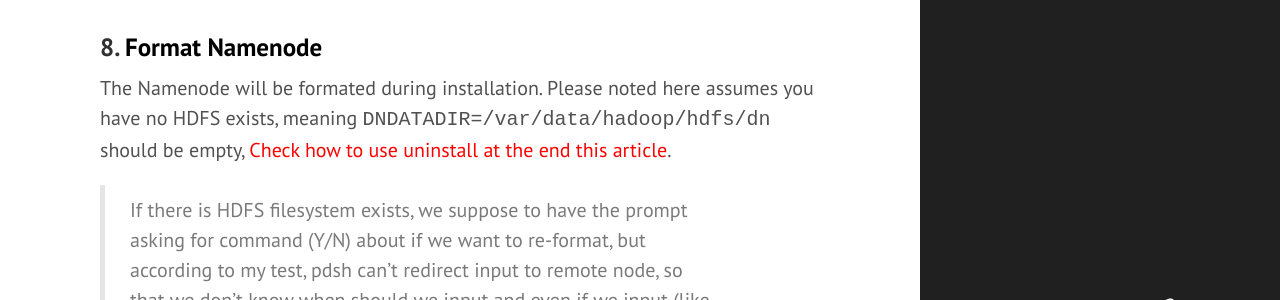
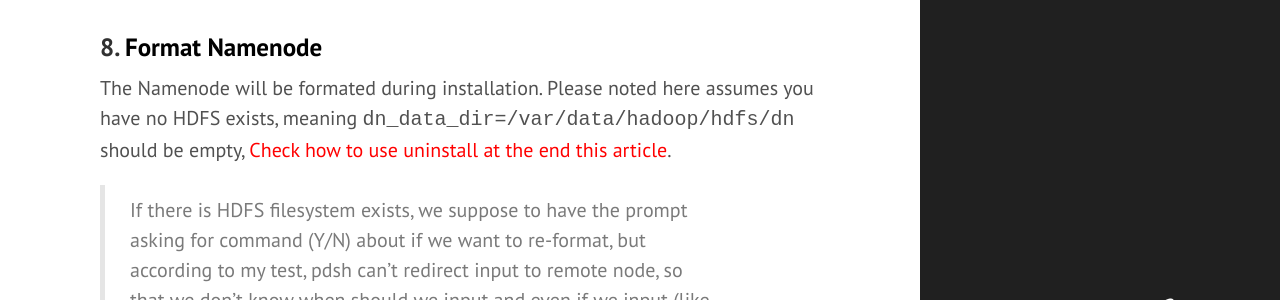
Before and after one commit to legatoo/legatoo.github.io, a Jekyll site: the page built from _posts/2014-11-12-Install-Yarn-on-Ubuntu-Cluster-via-Scripts.md, in a window 1280 px wide and 900 px high, scrolled down 6297 px. Shown: the part 152-452 px from the top of the window. Built offline with Jekyll 4.4.1, drawn with Linux system fonts in a browser that asks for light colours; Markdown is read by kramdown in place of the engine named in the settings.

```diff
--- a/_posts/2014-11-12-Install-Yarn-on-Ubuntu-Cluster-via-Scripts.md
+++ b/_posts/2014-11-12-Install-Yarn-on-Ubuntu-Cluster-via-Scripts.md
@@ -190,7 +190,7 @@
 
 ###8. <a name="format_namenode"><font color="black">Format Namenode</font></a>
 
-The Namenode will be formated during installation. Please noted here assumes you have no HDFS exists, meaning `DNDATADIR=/var/data/hadoop/hdfs/dn` should be empty, <a href="#uninstall"><font color="red">Check how to use uninstall at the end this article</font></a>.
+The Namenode will be formated during installation. Please noted here assumes you have no HDFS exists, meaning `dn_data_dir=/var/data/hadoop/hdfs/dn` should be empty, <a href="#uninstall"><font color="red">Check how to use uninstall at the end this article</font></a>.
 
 >If there is HDFS filesystem exists, we suppose to have the prompt asking for command (Y/N) about if we want to re-format, but according to my test, pdsh can't redirect input to remote node, so that we don't know when should we input and even if we input (like ues *yes* command to periodically send yes to stdin), the remote node still can't receive it. As a result, the installation progress will hang there. That's where this assumption comes from.
 
```
